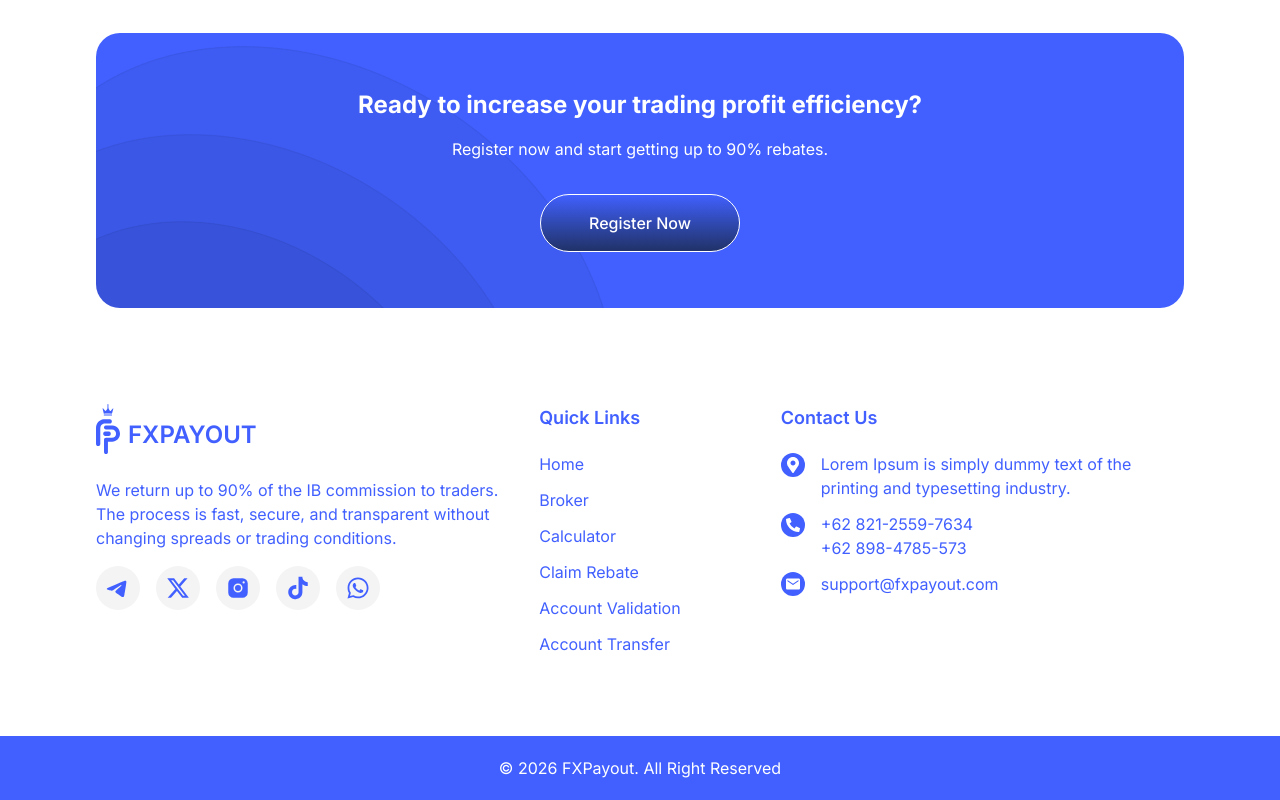
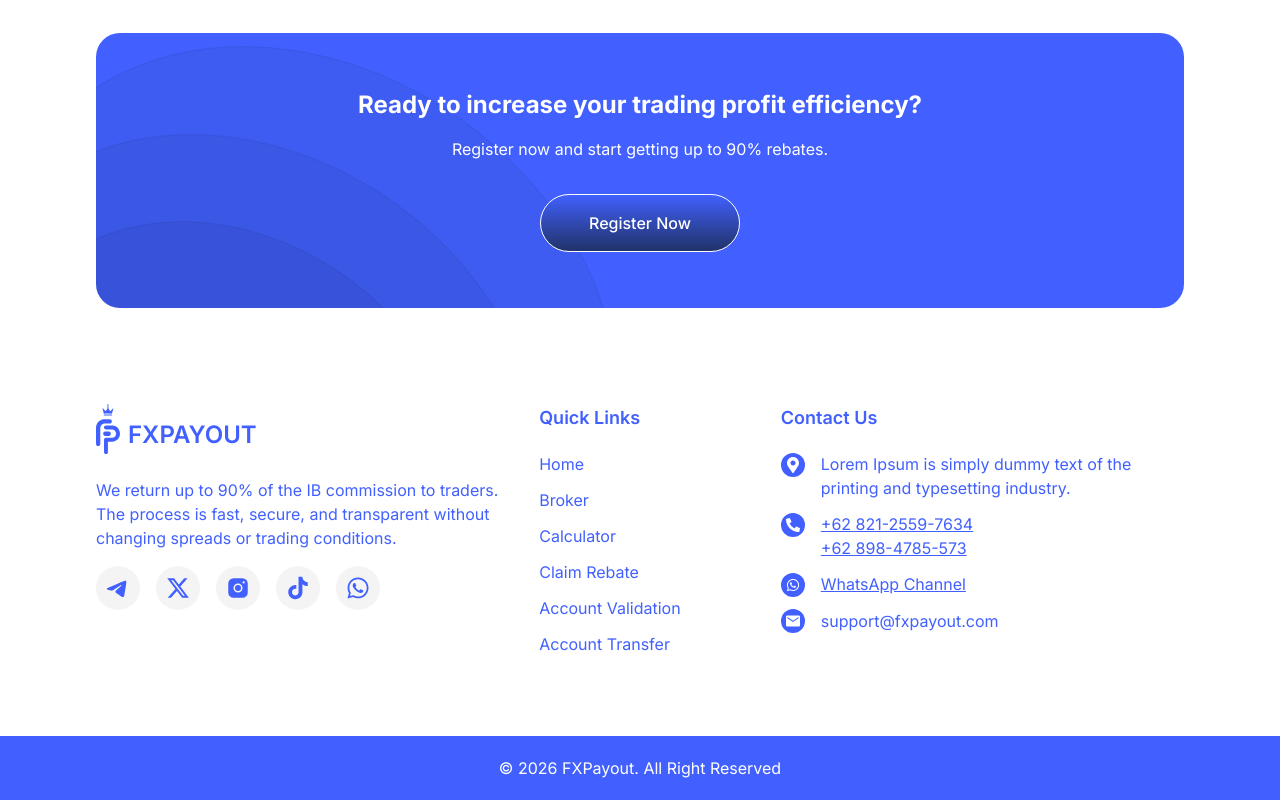
Before and after one commit to Robxxcraft/slicing-fxpayout-clone, a React (Vite) app: page / in a window 1280 px wide. Shown: the part 3413-4213 px from the top of the page. Built offline with nearby package versions, Linux system fonts and the light colour scheme; no server answers.

Commit message:
add wa channel

```diff
--- a/src/components/Footer.tsx
+++ b/src/components/Footer.tsx
@@ -101,14 +101,22 @@ const Footer = () => {
               <div className="mt-px shrink-0 relative size-6 2xl:size-8 bg-primary rounded-full">
                 <FaPhoneAlt className="absolute top-1/2 left-1/2 -translate-1/2 text-sm 2xl:text-base text-white" />
               </div>
-              <div>
-                <p className="w-fit text-base 2xl:text-[18px] text-primary">
+              <div className="flex flex-col">
+                <a href="https://wa.me/6282125597634" target="_blank" className="w-fit text-base 2xl:text-[18px] text-primary underline">
                   +62 821-2559-7634
-                </p>
-                <p className="w-fit text-base 2xl:text-[18px] text-primary">
+                </a>
+                <a href="https://wa.me/628984785573" target="_blank" className="w-fit text-base 2xl:text-[18px] text-primary underline">
                   +62 898-4785-573
-                </p>
+                </a>
               </div>
+            </div>
+            <div className="flex gap-4 2xl:gap-5">
+              <div className="mt-px shrink-0 relative size-6 2xl:size-8 bg-primary rounded-full">
+                <FaWhatsapp className="absolute top-1/2 left-1/2 -translate-1/2 text-sm 2xl:text-base text-white" />
+              </div>
+              <a href="https://whatsapp.com/channel/0029VbBwSxf8fewzsFqX8B2f" target="_blank" className="w-fit text-base 2xl:text-[18px] text-primary underline">
+                WhatsApp Channel
+              </a>
             </div>
             <div className="flex gap-4 2xl:gap-5">
               <div className="shrink-0 relative size-6 2xl:size-8 bg-primary rounded-full">
```
